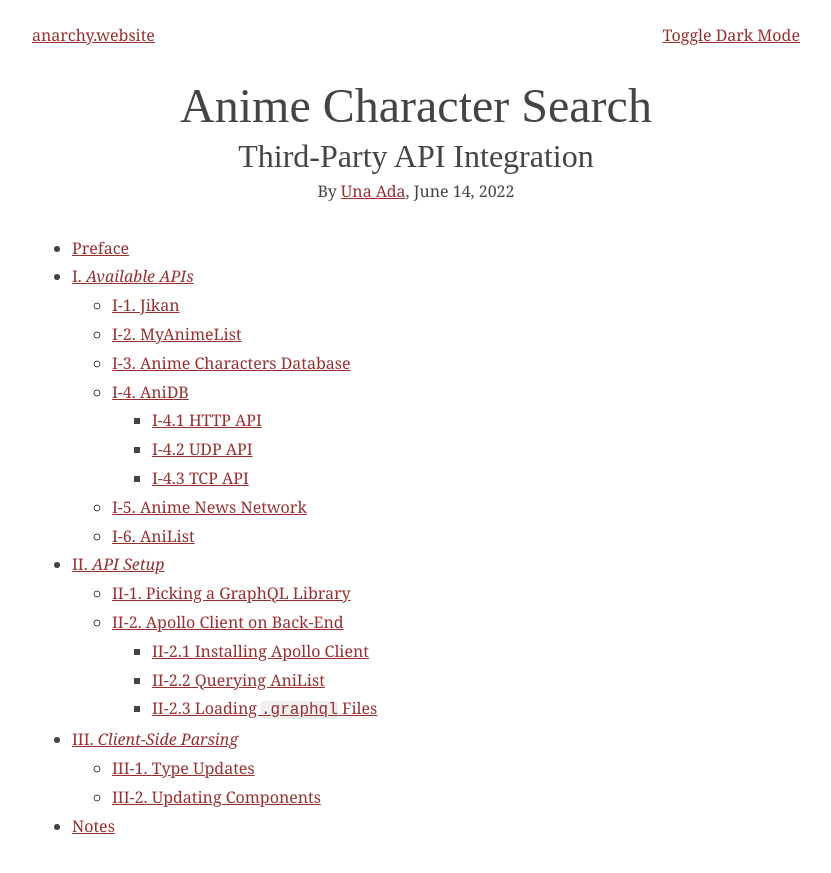
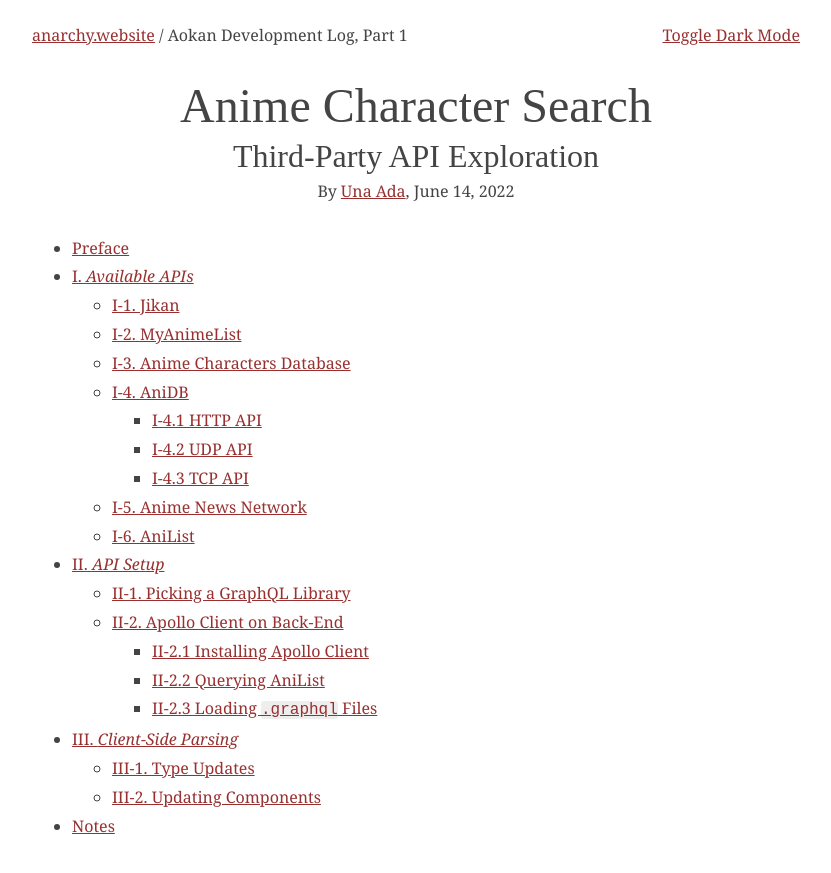
Before and after one commit to una-ada/anarchy.website, a Jekyll site: the page built from _posts/2022-06-14-character-search.md, in a window 1280 px wide and 900 px high. Shown: the top 873 px of the window, without its empty margins (224-1055 px from the left). Built offline with Jekyll 4.4.1, drawn with Linux system fonts in a browser that asks for light colours; some web fonts are replaced; some of the changed text lies outside the part shown.

Commit message:
fix: i mean it wasn't that bad

```diff
--- a/_data/series.yml
+++ b/_data/series.yml
@@ -1,3 +1,7 @@
+aokan:
+  entry: Part
+  title: Aokan Development Log
+  type: series
 atil:
   abbr: ATIL
   entry: Issue
--- a/_posts/2022-06-14-character-search.md
+++ b/_posts/2022-06-14-character-search.md
@@ -2,11 +2,13 @@
 author: una
 description: >
   Finally putting in the work for Aokan, a tool for streamlining searches for characters with the same VAs. In this first development log, I research different third-party APIs to acquire the necessary data and how I can implement them into the project's tech stack.
-hidden: true
+entry: 1
 lang: en
 layout: post
 license: BY-ND
-subtitle: Third-Party API Integration
+series: aokan
+series_index: 1
+subtitle: Third-Party API Exploration
 tags: anime api blog graphql javascript nodejs programming typescript
 title: Anime Character Search
 ---
```
